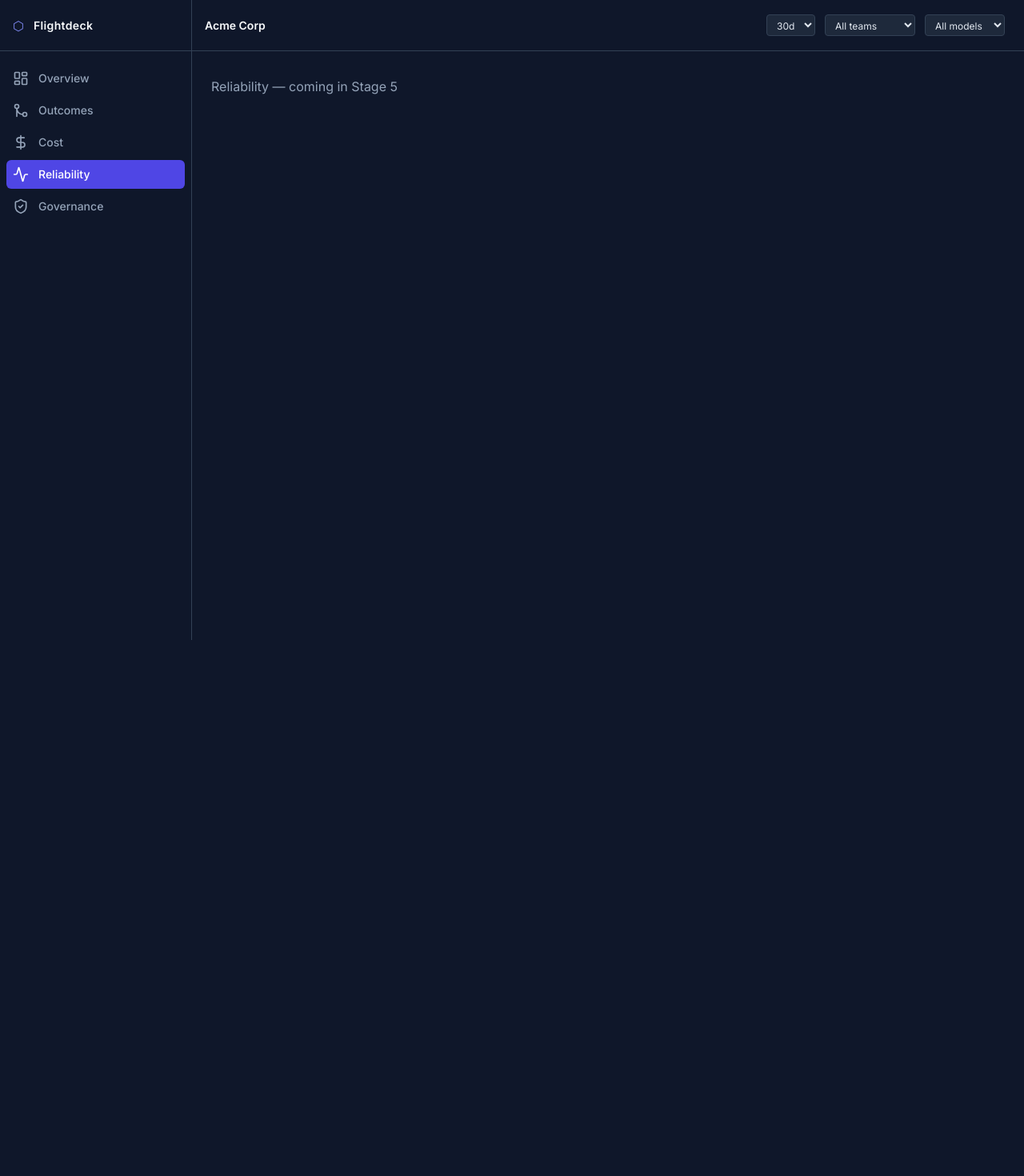
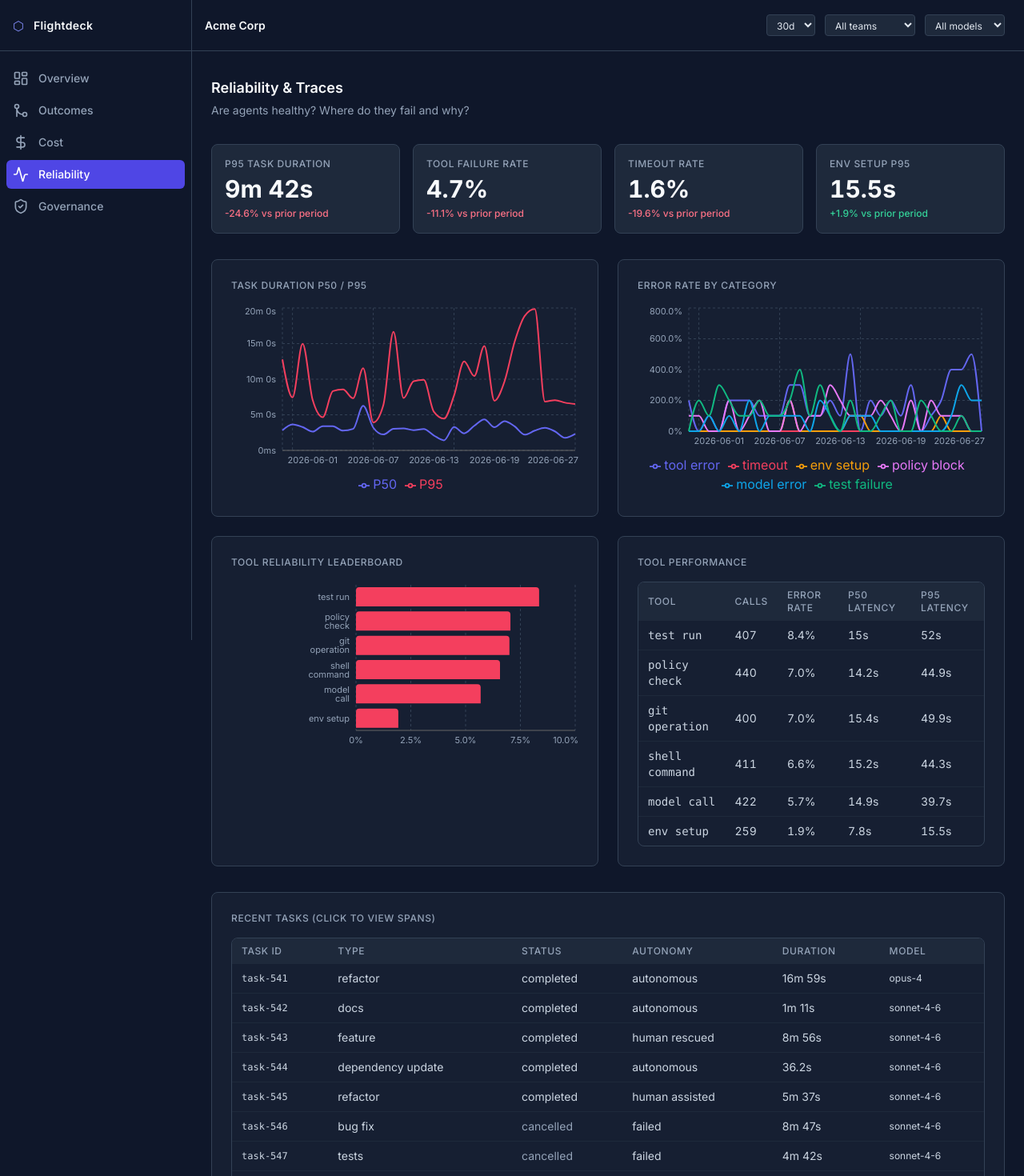
Before and after one commit to red-avtovo/flightdeck, a React (Vite) app: page /flightdeck/reliability in a window 1280 px wide. Shown: the top 1470 px of the page at 80% size. Before the commit the page ends 800 px from the top, so only its background shows below. Built offline with nearby package versions, Linux system fonts and the light colour scheme; sample sign-in values are in the browser's storage.

Commit message:
feat: implement ReliabilityPage with span drawer, tool leaderboard, error category trends

```diff
--- a/src/pages/ReliabilityPage.tsx
+++ b/src/pages/ReliabilityPage.tsx
@@ -1,3 +1,118 @@
+import { useState } from 'react'
+import { getReliabilityMetrics, getTaskList, getTaskSpans } from '../mock/api'
+import { useFilters } from '../hooks/useFilters'
+import { useMockData } from '../hooks/useMockData'
+import { KpiCard } from '../components/cards/KpiCard'
+import { LineChart } from '../components/charts/LineChart'
+import { BarChart } from '../components/charts/BarChart'
+import { ToolTable } from '../components/tables/ToolTable'
+import { TaskList } from '../components/tables/TaskList'
+import { SpanDrawer } from '../components/overlays/SpanDrawer'
+import { Skeleton } from '../components/ui/Skeleton'
+import { formatDuration, formatPercent } from '../lib/utils'
+import type { AgentTask, TraceSpan } from '../types'
+
 export default function ReliabilityPage() {
-  return <p className="text-slate-400">Reliability — coming in Stage 5</p>
+  const { period, teamId, model } = useFilters()
+  const { data, loading } = useMockData(() => getReliabilityMetrics(period), [period, teamId, model])
+  const { data: tasks, loading: tasksLoading } = useMockData(
+    () => getTaskList({ period, teamId: teamId ?? undefined, model: model ?? undefined }),
+    [period, teamId, model],
+  )
+
+  const [selectedTask, setSelectedTask] = useState<AgentTask | null>(null)
+  const [spans, setSpans] = useState<TraceSpan[]>([])
+  const [spansLoading, setSpansLoading] = useState(false)
+
+  async function handleTaskClick(task: AgentTask) {
+    setSelectedTask(task)
+    setSpansLoading(true)
+    const result = await getTaskSpans(task.id)
+    setSpans(result)
+    setSpansLoading(false)
+  }
+
+  const ERROR_CATEGORIES = ['tool_error', 'timeout', 'env_setup', 'policy_block', 'model_error', 'test_failure'] as const
+  const CATEGORY_COLORS = ['#6366f1', '#f43f5e', '#f59e0b', '#e879f9', '#0ea5e9', '#10b981']
+  const errorSeries = ERROR_CATEGORIES.map((cat, i) => ({
+    key: cat,
+    label: cat.replace(/_/g, ' '),
+    color: CATEGORY_COLORS[i],
+  }))
+
+  const durationSeries = [
+    { key: 'p50', label: 'P50', color: '#6366f1' },
+    { key: 'p95', label: 'P95', color: '#f43f5e' },
+  ]
+
+  if (loading || !data) {
+    return (
+      <div className="space-y-6" role="status" aria-label="Loading reliability">
+        <div className="grid grid-cols-2 md:grid-cols-4 gap-4">
+          {Array.from({ length: 4 }).map((_, i) => <Skeleton key={i} className="h-24" />)}
+        </div>
+        <div className="grid grid-cols-1 lg:grid-cols-2 gap-6">
+          {Array.from({ length: 4 }).map((_, i) => <Skeleton key={i} className="h-64" />)}
+        </div>
+      </div>
+    )
+  }
+
+  const { kpis, durationTrend, errorRateByCategory, toolPerformance } = data
+
+  const toolLeaderboard = [...toolPerformance]
+    .sort((a, b) => b.errorRate - a.errorRate)
+    .map(t => ({ name: t.tool.replace(/_/g, ' '), errorRate: t.errorRate }))
+  const leaderboardSeries = [{ key: 'errorRate', label: 'Error Rate', color: '#f43f5e' }]
+
+  return (
+    <div className="space-y-8">
+      <div>
+        <h1 className="text-lg font-semibold text-slate-50 mb-1">Reliability & Traces</h1>
+        <p className="text-sm text-slate-400">Are agents healthy? Where do they fail and why?</p>
+      </div>
+
+      <div className="grid grid-cols-2 md:grid-cols-4 gap-4">
+        <KpiCard title="P95 Task Duration" value={kpis.p95TaskDurationMs.value} format="duration" trend={kpis.p95TaskDurationMs.trendPct} />
+        <KpiCard title="Tool Failure Rate" value={kpis.toolFailureRate.value} format="percent" trend={kpis.toolFailureRate.trendPct} />
+        <KpiCard title="Timeout Rate" value={kpis.timeoutRate.value} format="percent" trend={kpis.timeoutRate.trendPct} />
+        <KpiCard title="Env Setup P95" value={kpis.envSetupP95Ms.value} format="duration" trend={kpis.envSetupP95Ms.trendPct} tooltip="P95 of operator-provisioned env_setup spans" />
+      </div>
+
+      <div className="grid grid-cols-1 lg:grid-cols-2 gap-6">
+        <div className="rounded-lg border border-slate-700 bg-slate-800/50 p-6">
+          <h2 className="text-xs font-medium uppercase tracking-wider text-slate-400 mb-4">Task duration P50 / P95</h2>
+          <LineChart data={durationTrend as unknown as Record<string, string | number>[]} series={durationSeries} formatY={formatDuration} />
+        </div>
+
+        <div className="rounded-lg border border-slate-700 bg-slate-800/50 p-6">
+          <h2 className="text-xs font-medium uppercase tracking-wider text-slate-400 mb-4">Error rate by category</h2>
+          <LineChart data={errorRateByCategory as unknown as Record<string, string | number>[]} series={errorSeries} formatY={v => formatPercent(v)} />
+        </div>
+
+        <div className="rounded-lg border border-slate-700 bg-slate-800/50 p-6">
+          <h2 className="text-xs font-medium uppercase tracking-wider text-slate-400 mb-4">Tool reliability leaderboard</h2>
+          <BarChart data={toolLeaderboard as unknown as Record<string, string | number>[]} series={leaderboardSeries} layout="horizontal" xKey="name" height={220} formatY={v => formatPercent(v)} />
+        </div>
+
+        <div className="rounded-lg border border-slate-700 bg-slate-800/50 p-6">
+          <h2 className="text-xs font-medium uppercase tracking-wider text-slate-400 mb-4">Tool performance</h2>
+          <ToolTable rows={toolPerformance} />
+        </div>
+      </div>
+
+      <div className="rounded-lg border border-slate-700 bg-slate-800/50 p-6">
+        <h2 className="text-xs font-medium uppercase tracking-wider text-slate-400 mb-4">Recent tasks (click to view spans)</h2>
+        <TaskList tasks={(tasks ?? []).slice(0, 50)} onTaskClick={handleTaskClick} loading={tasksLoading} />
+      </div>
+
+      <SpanDrawer
+        open={selectedTask !== null}
+        taskId={selectedTask?.id ?? ''}
+        spans={spans}
+        onClose={() => { setSelectedTask(null); setSpans([]) }}
+        loading={spansLoading}
+      />
+    </div>
+  )
 }
```
Also changed, not shown: 1 other file (tests, documents, lock files or other folders).
